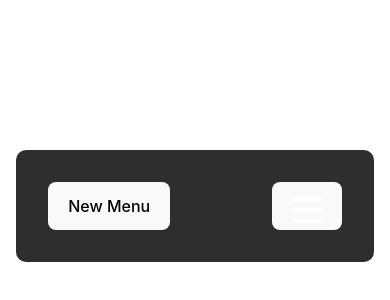
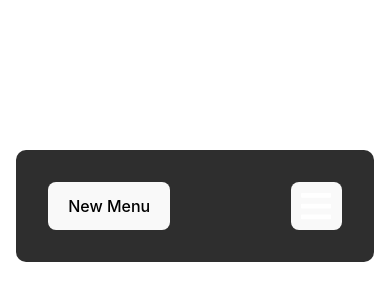
Before and after one commit to jrparente/app-simple-dinners, a React (Vite) app: page / in a window 390 px wide. Shown: the part 216-516 px from the top of the page. Built offline with nearby package versions, Linux system fonts and the light colour scheme.

Commit message:
Fixed css for nav-toggle button

```diff
--- a/src/components/Header.jsx
+++ b/src/components/Header.jsx
@@ -7,10 +7,9 @@ export default function Header(props) {
       <button onClick={props.createNewMeal}>New Menu</button>
       {props.menu && (
         <button
-          class="nav-toggle"
           aria-controls="primary-nav"
           aria-expanded="false"
-          className={`${props.isMobile ? "" : "hide"}`}
+          className={`nav-toggle flex ${props.isMobile ? "" : "hide"}`}
           onClick={props.changeShow}
         >
           <svg
@@ -18,7 +17,7 @@ export default function Header(props) {
             width="30"
             title="bars"
             aria-hidden="true"
-            class="icon-open"
+            className="icon-open"
             fill="#fff"
           >
             <path d="M16 132h416c8.837 0 16-7.163 16-16V76c0-8.837-7.163-16-16-16H16C7.163 60 0 67.163 0 76v40c0 8.837 7.163 16 16 16zm0 160h416c8.837 0 16-7.163 16-16v-40c0-8.837-7.163-16-16-16H16c-8.837 0-16 7.163-16 16v40c0 8.837 7.163 16 16 16zm0 160h416c8.837 0 16-7.163 16-16v-40c0-8.837-7.163-16-16-16H16c-8.837 0-16 7.163-16 16v40c0 8.837 7.163 16 16 16z" />
@@ -31,14 +30,14 @@ export default function Header(props) {
             width="30"
             title="cross"
             aria-hidden="true"
-            class="icon-close hide"
+            className="icon-close hide"
             fill="#fff"
           >
             <g>
               <path d="M617.2,495.8l349.1,350.9c31.7,31.8,31.7,83.5,0,115.3c-31.7,31.9-83.1,31.9-114.8,0L502.4,611.2L149.8,965.6c-32,32.2-83.8,32.2-115.8,0c-32-32.1-32-84.3,0-116.4l352.6-354.5L48.2,154.6c-31.7-31.9-31.7-83.5,0-115.4c31.7-31.9,83.1-31.9,114.7,0l338.4,340.2l343.3-345c32-32.1,83.8-32.1,115.8,0c32,32.2,32,84.3,0,116.4L617.2,495.8z" />
             </g>
           </svg>
-          <span class="sr-only">Menu</span>
+          <span className="sr-only">Menu</span>
         </button>
       )}
     </header>
--- a/src/index.css
+++ b/src/index.css
@@ -202,6 +202,11 @@ button:focus-visible {
   color: #fff;
 }
 
+.nav-toggle {
+  align-items: center;
+  padding: 0.6em;
+}
+
 @media (max-width: 700px) {
   .main {
     width: 100%;
```
